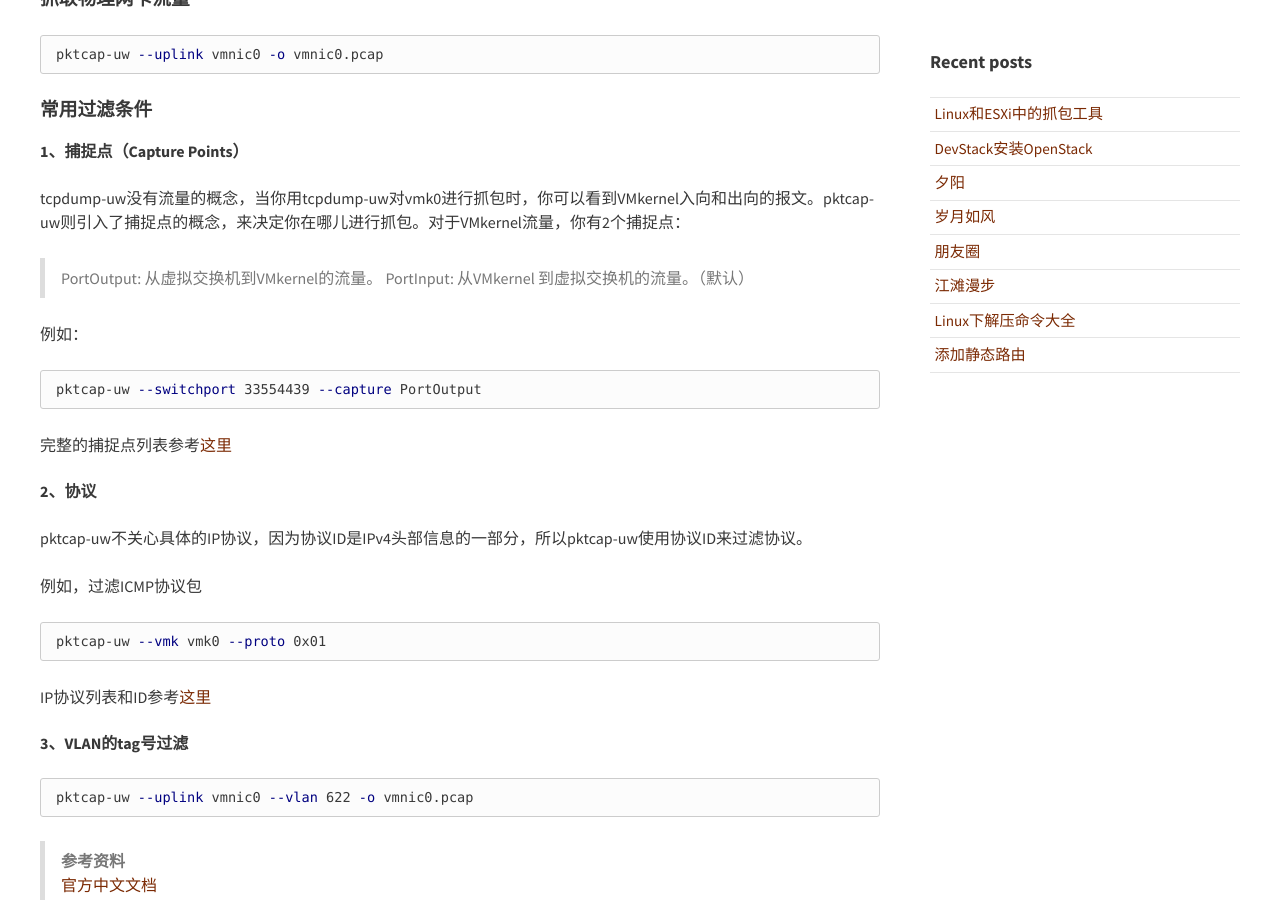
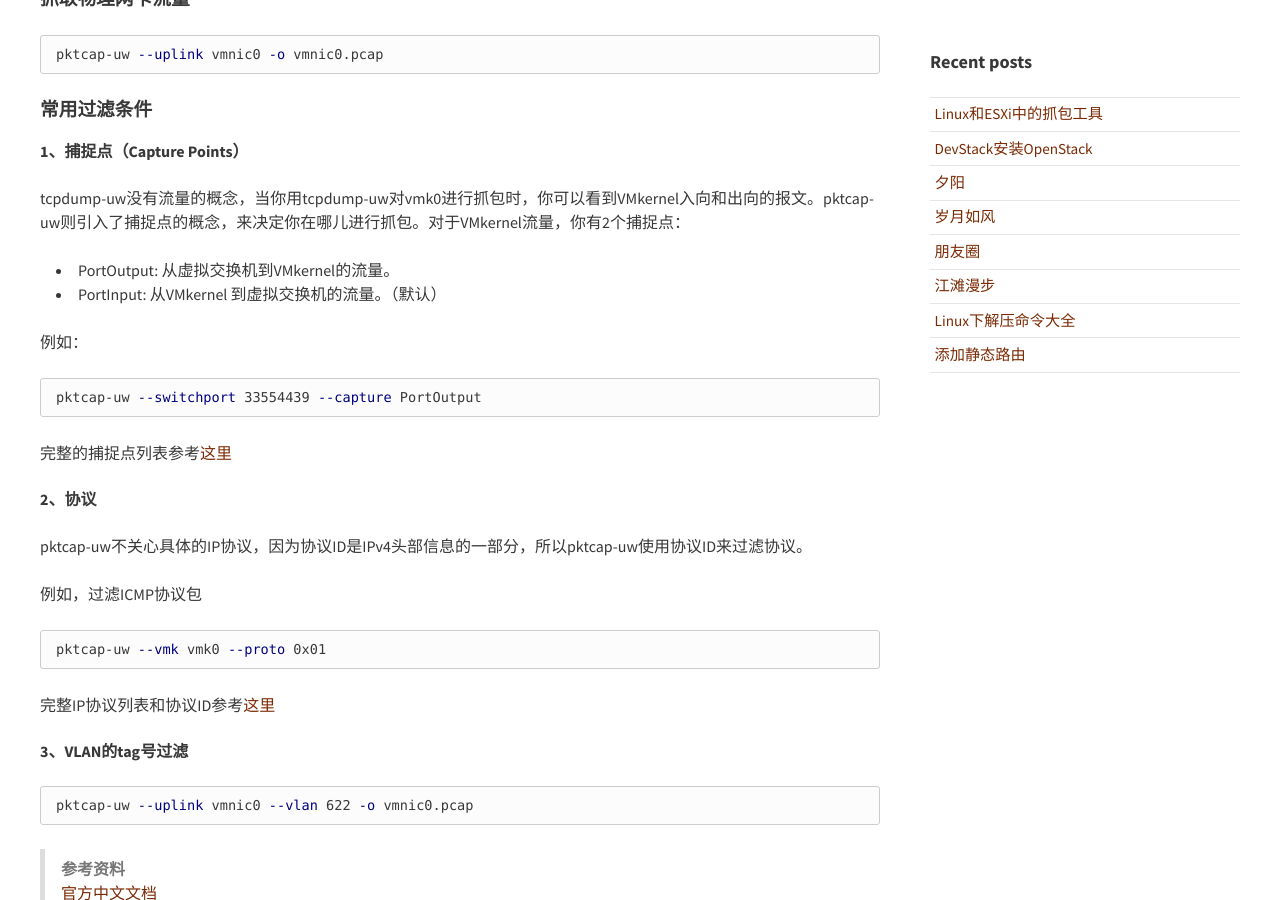
Before and after one commit to changhungtao/changhungtao.github.io, a Jekyll site: the page built from _posts/2019-01-22-Linux和ESXi中的抓包工具.md, in a window 1280 px wide and 900 px high, scrolled down 2409 px. Built offline with Jekyll 4.4.1, drawn with Linux system fonts in a browser that asks for light colours; nearby versions of some CDN libraries; comment, search, counter and statistics services are not loaded.

Commit message:
调整格式

````diff
--- a/_posts/2019-01-22-Linux和ESXi中的抓包工具.md
+++ b/_posts/2019-01-22-Linux和ESXi中的抓包工具.md
@@ -72,8 +72,8 @@ pktcap-uw --uplink vmnic0 -o vmnic0.pcap
 
 tcpdump-uw没有流量的概念，当你用tcpdump-uw对vmk0进行抓包时，你可以看到VMkernel入向和出向的报文。pktcap-uw则引入了捕捉点的概念，来决定你在哪儿进行抓包。对于VMkernel流量，你有2个捕捉点：
 
-> PortOutput: 从虚拟交换机到VMkernel的流量。
-> PortInput: 从VMkernel 到虚拟交换机的流量。（默认）
+* PortOutput: 从虚拟交换机到VMkernel的流量。
+* PortInput: 从VMkernel 到虚拟交换机的流量。（默认）
 
 例如：
 ```shell
@@ -91,7 +91,7 @@ pktcap-uw不关心具体的IP协议，因为协议ID是IPv4头部信息的一部
 pktcap-uw --vmk vmk0 --proto 0x01
 ```
 
-IP协议列表和ID参考[这里](https://en.wikipedia.org/wiki/List_of_IP_protocol_numbers)
+完整IP协议列表和协议ID参考[这里](https://en.wikipedia.org/wiki/List_of_IP_protocol_numbers)
 
 #### 3、VLAN的tag号过滤
 ```shell
````
